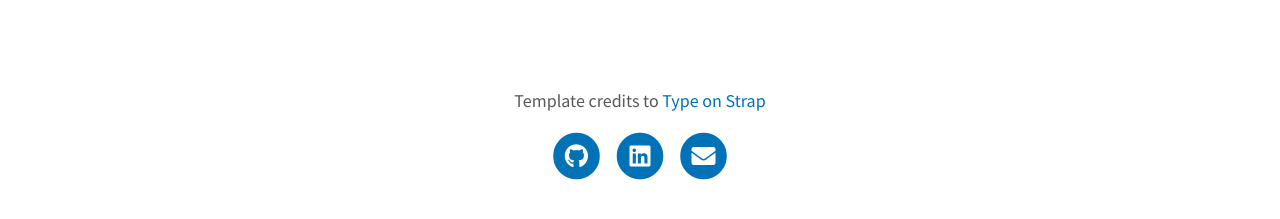
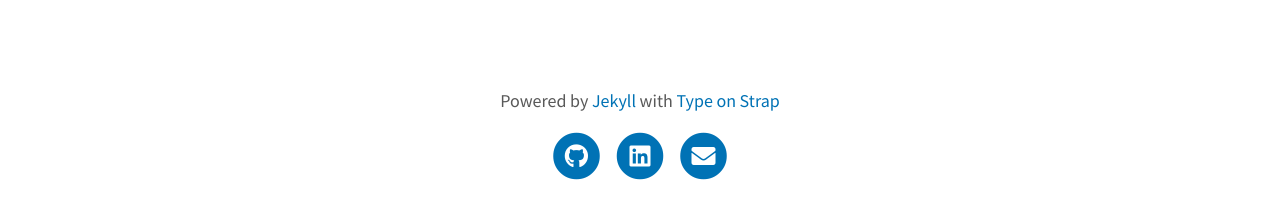
Before and after one commit to s-sam/s-sam.github.io, a Jekyll site: the page built from index.html, in a window 1280 px wide. Shown: the part 605-824 px from the top of the page. Built offline with Jekyll 4.4.1, drawn with Linux system fonts in a browser that asks for light colours; the list of posts is cut into pages by our own code.

Commit message:
Update _config.yml

```diff
--- a/_config.yml
+++ b/_config.yml
@@ -13,7 +13,6 @@ header_text: " "  # Change Blog header text
 header_feature_image: assets/img/header/triangular.jpeg
 header_feature_image_responsive: true
 footer_text: >
-  Template credits to <a href="https://github.com/sylhare/Type-on-Strap">Type on Strap</a>
 
 # Blog
 excerpt: true                                           # Or "truncate" (first 250 characters), "false" to disable
```
